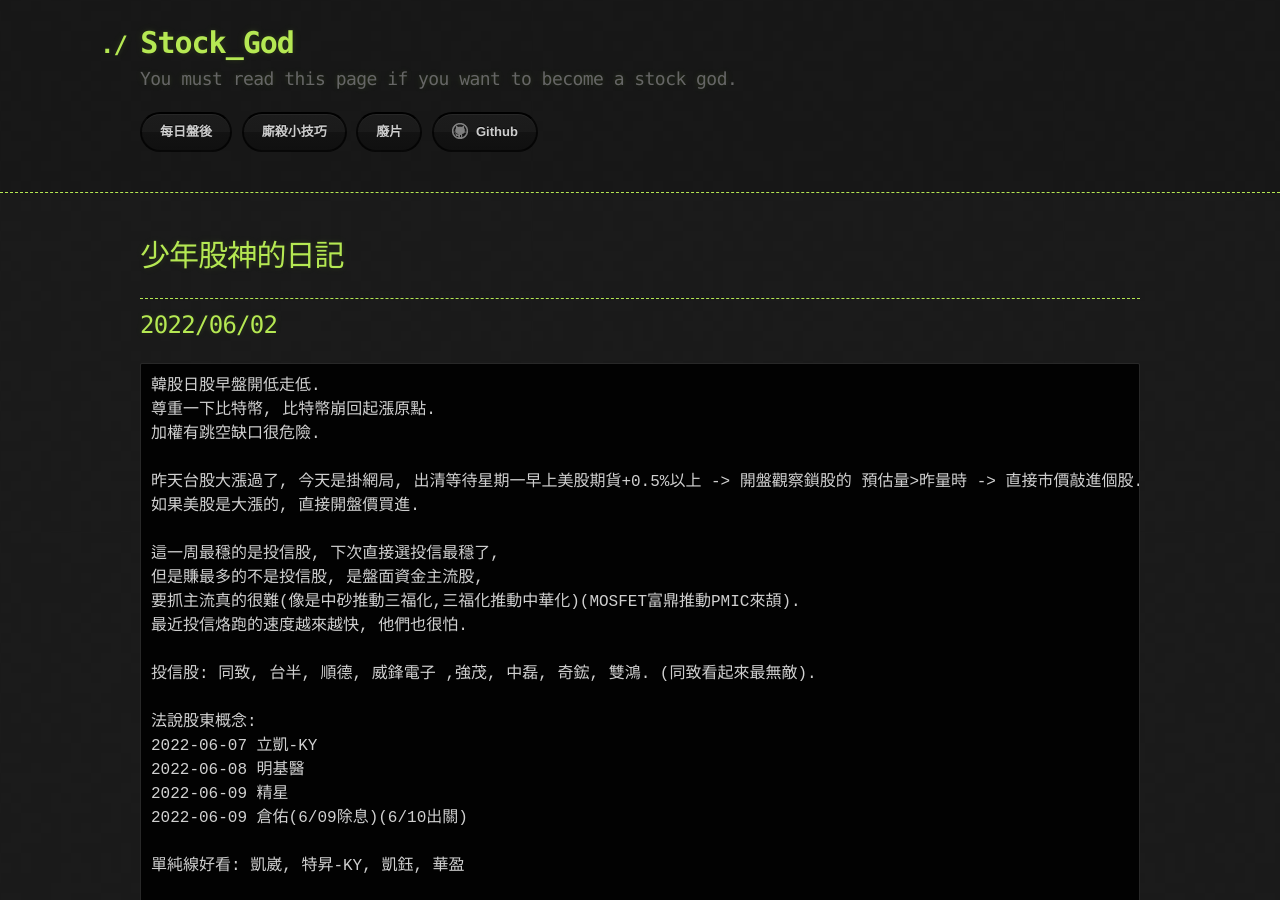
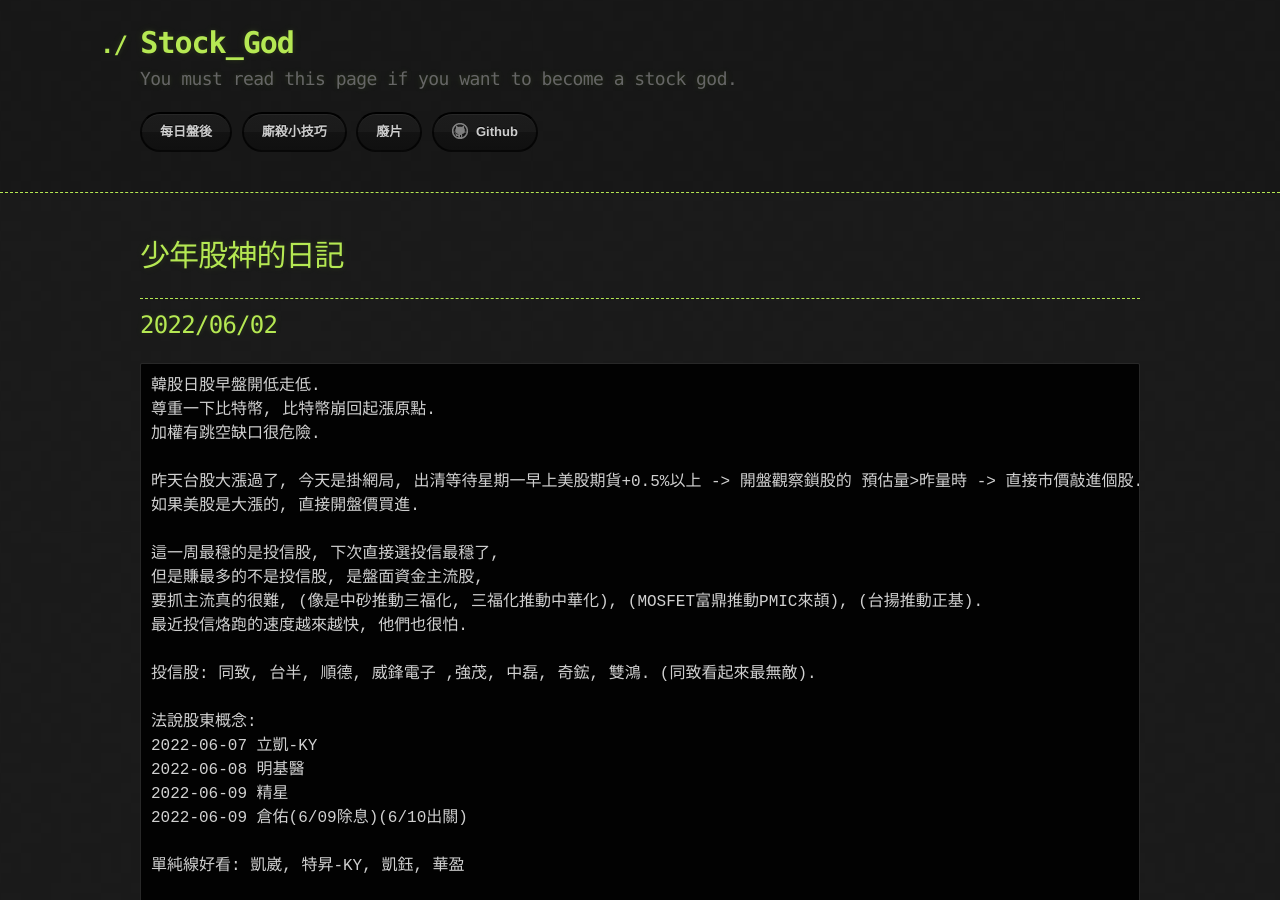
Before and after one commit to lepg5487/Stock_God, a Jekyll site: the page built from index.md, in a window 1280 px wide and 900 px high. Built offline with Jekyll 4.4.1, drawn with Linux system fonts in a browser that asks for light colours; our own code applies the rules of GitHub Pages for plain Markdown files; some of the changed text lies outside the part shown.

Commit message:
Update index.md

```diff
--- a/index.md
+++ b/index.md
@@ -17,7 +17,7 @@ layout: testlayouts
 
 這一周最穩的是投信股, 下次直接選投信最穩了,
 但是賺最多的不是投信股, 是盤面資金主流股,
-要抓主流真的很難(像是中砂推動三福化,三福化推動中華化)(MOSFET富鼎推動PMIC來頡).
+要抓主流真的很難, (像是中砂推動三福化, 三福化推動中華化), (MOSFET富鼎推動PMIC來頡), (台揚推動正基).
 最近投信烙跑的速度越來越快, 他們也很怕.
 
 投信股: 同致, 台半, 順德, 威鋒電子 ,強茂, 中磊, 奇鋐, 雙鴻. (同致看起來最無敵).
```
